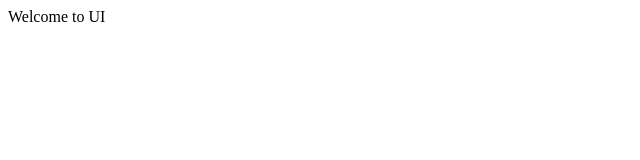
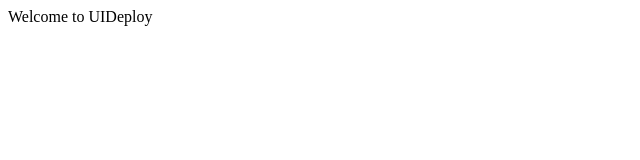
Before and after one commit to chandramouli-kc/github-actions, a plain HTML site: page index.html in a window 1280 px wide. Shown: the full height of the page, 0-640 px from the left. Drawn offline with Linux system fonts and the light colour scheme.

Commit message:
Update index.html

```diff
--- a/index.html
+++ b/index.html
@@ -1 +1 @@
-<h> Welcome to UI </h>
+<h> Welcome to UIDeploy </h>
```
